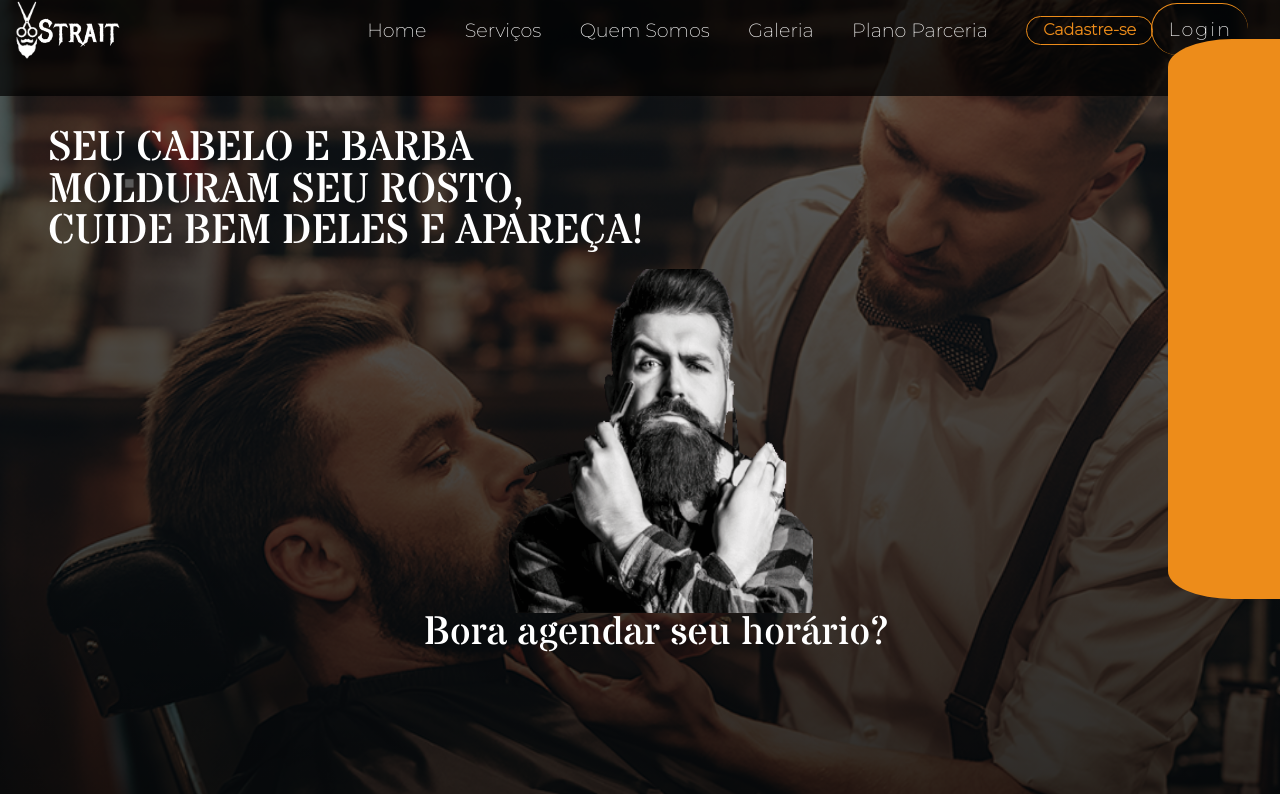
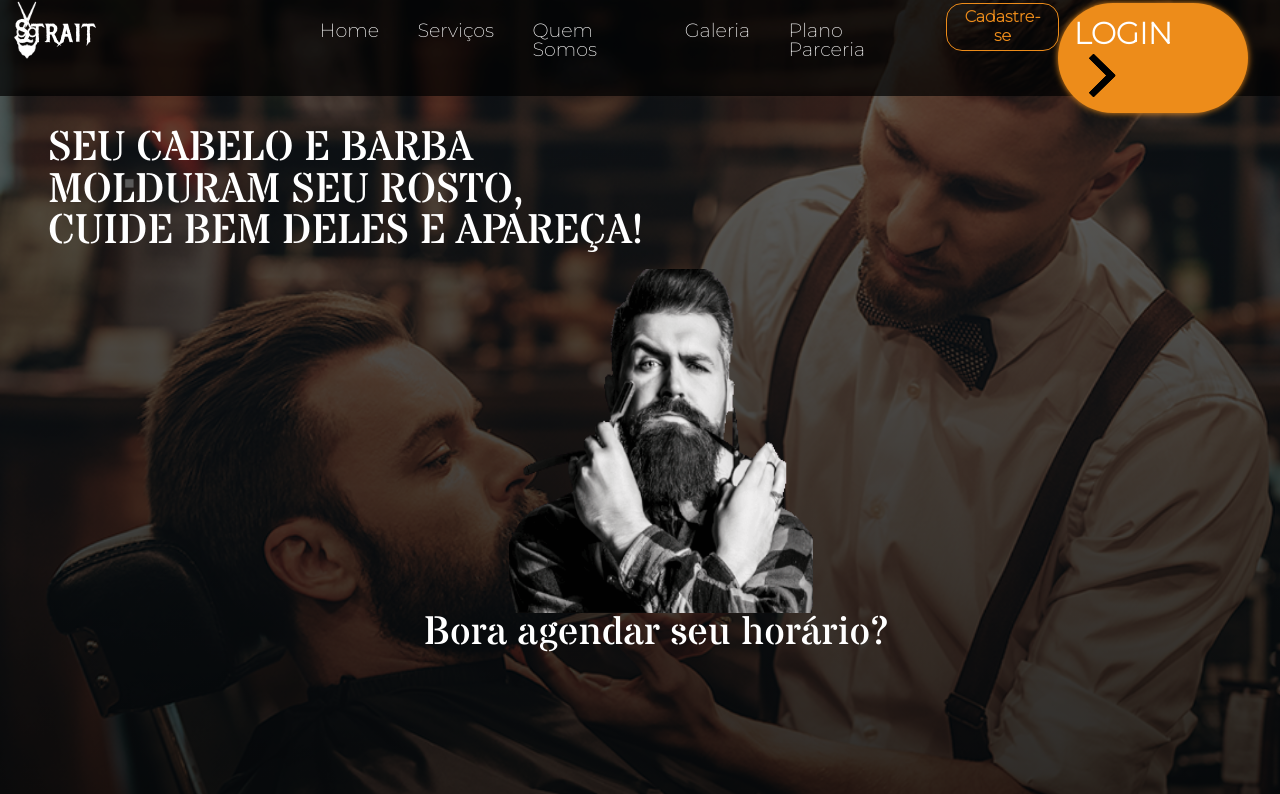
Before and after one commit to Felipediaslc/Barbearia-Strait-Front, a React (Create React App) app: page / in a window 1280 px wide. Shown: the top 794 px of the page. Built offline with nearby package versions, Linux system fonts and the light colour scheme; a web font is replaced by a local one.

Commit message:
refinamento v.06

```diff
--- a/src/componentes/Menu/Menu.css
+++ b/src/componentes/Menu/Menu.css
@@ -126,46 +126,108 @@
 
 } */
 
-.entrar {
-  position: relative;
-  background-color: transparent;
-
-  color: #ED8C1A;
-  border-radius: 60px;
+.btn-conteiner {
   display: flex;
   justify-content: center;
-  align-items: center;
-  text-decoration: none;
-  letter-spacing: 2px;
-  border-top: 0.5px solid #ED8C1A;
-  border-left: 0.5px solid #ED8C1A;
-  padding: 0.2rem 1rem 0.3rem 1rem;
-  cursor: pointer;
-  transition: 0.35s ease;
+  --color-text: #000;
+  --color-background: #ED8C1A;
+  --color-outline: #000;
+  --color-shadow: #00000080;
 }
 
-.entrar:hover {
-  padding-left: 1rem;
-  padding-right: 1rem;
-  color: #000;
-  background: #ED8C1A;
+.btn-content {
+  display: flex;
+  align-items: center;
+  padding: 5px 30px;
+  text-decoration: none;
+  font-family: 'Poppins', sans-serif;
+  font-weight: 600;
+  font-size: 30px;
+  color: var(--color-text);
+  background: var(--color-background);
+  transition: 1s;
+  border-radius: 100px;
+  box-shadow: 0 0 0.2em 0 var(--color-background);
 }
 
-.container {
-  position: absolute;
-  padding: 0.2rem 1rem 0.3rem 1rem;
-  background: #ED8C1A;
-  border-radius: 5%;
-  transition: 0.35s ease;
-  display: flex;
-  justify-content: center;
-  align-items: center;
-  color: #f1f4f7;
+.btn-content:hover, .btn-content:focus {
+  transition: 0.5s;
+  -webkit-animation: btn-content 1s;
+  animation: btn-content 1s;
+  outline: 0.1em solid transparent;
+  outline-offset: 0.2em;
+  box-shadow: 0 0 0.4em 0 var(--color-background);
 }
 
-.entrar:hover .container {
-  left: calc(3% - 5rem);
-  color: #ED8C1A;
-  background: #000;
+.btn-content .icon-arrow {
+  transition: 0.5s;
+  margin-right: 0px;
+  transform: scale(0.6);
+}
 
+.btn-content:hover .icon-arrow {
+  transition: 0.5s;
+  margin-right: 25px;
 }
+
+.icon-arrow {
+  width: 20px;
+  margin-left: 15px;
+  position: relative;
+  top: 6%;
+}
+
+/* SVG */
+#arrow-icon-one {
+  transition: 0.4s;
+  transform: translateX(-60%);
+}
+
+#arrow-icon-two {
+  transition: 0.5s;
+  transform: translateX(-30%);
+}
+
+.btn-content:hover #arrow-icon-three {
+  animation: color_anim 1s infinite 0.2s;
+}
+
+.btn-content:hover #arrow-icon-one {
+  transform: translateX(0%);
+  animation: color_anim 1s infinite 0.6s;
+}
+
+.btn-content:hover #arrow-icon-two {
+  transform: translateX(0%);
+  animation: color_anim 1s infinite 0.4s;
+}
+
+/* SVG animations */
+@keyframes color_anim {
+  0% {
+    fill: #000;
+  }
+
+  50% {
+    fill: var(--color-background);
+  }
+
+  100% {
+    fill: #000;
+  }
+}
+
+/* Button animations */
+@-webkit-keyframes btn-content {
+  0% {
+    outline: 0.2em solid var(--color-background);
+    outline-offset: 0;
+  }
+}
+
+@keyframes btn-content {
+  0% {
+    outline: 0.2em solid var(--color-background);
+    outline-offset: 0;
+  }
+}
--- a/src/componentes/Menu/Menu.js
+++ b/src/componentes/Menu/Menu.js
@@ -19,21 +19,22 @@ function Menu() {
                 <li className='efect'><Link to="/galeria">Galeria</Link></li>
                 <li className='efect'><Link to="/planos">Plano Parceria</Link></li>
                 <li><Link to="/cadastros"><button className='cadastro'  >Cadastre-se</button></Link></li>
-               <li><Link to="/login" className='entrar'>Login<span class="container">
-               <svg height="24" width="24" viewBox="0 0 24 24">
-               <path d="M0 0h24v24H0z" fill="none"></path>
-               <path d="M16.172 11l-5.364-5.364 1.414-1.414L20 12l-7.778 7.778-1.414-1.414L16.172 13H4v-2z" fill="currentColor"></path>
-               </svg></span></Link></li>
+               <li className='btn-conteiner'><Link to="/login" className='btn-content'><span class="btn-title">LOGIN</span>
+               <span class="icon-arrow">
+               <svg width="66px" height="43px" viewBox="0 0 66 43" version="1.1" xmlns="http://www.w3.org/2000/svg" xmlns:xlink="http://www.w3.org/1999/xlink">
+               <g id="arrow" stroke="none" stroke-width="1" fill="none" fill-rule="evenodd">
+               <path id="arrow-icon-one" d="M40.1543933,3.89485454 L43.9763149,0.139296592 C44.1708311,-0.0518420739 44.4826329,-0.0518571125 44.6771675,0.139262789 L65.6916134,20.7848311 C66.0855801,21.1718824 66.0911863,21.8050225 65.704135,22.1989893 C65.7000188,22.2031791 65.6958657,22.2073326 65.6916762,22.2114492 L44.677098,42.8607841 C44.4825957,43.0519059 44.1708242,43.0519358 43.9762853,42.8608513 L40.1545186,39.1069479 C39.9575152,38.9134427 39.9546793,38.5968729 40.1481845,38.3998695 C40.1502893,38.3977268 40.1524132,38.395603 40.1545562,38.3934985 L56.9937789,21.8567812 C57.1908028,21.6632968 57.193672,21.3467273 57.0001876,21.1497035 C56.9980647,21.1475418 56.9959223,21.1453995 56.9937605,21.1432767 L40.1545208,4.60825197 C39.9574869,4.41477773 39.9546013,4.09820839 40.1480756,3.90117456 C40.1501626,3.89904911 40.1522686,3.89694235 40.1543933,3.89485454 Z" fill="#000"></path>
+               <path id="arrow-icon-two" d="M20.1543933,3.89485454 L23.9763149,0.139296592 C24.1708311,-0.0518420739 24.4826329,-0.0518571125 24.6771675,0.139262789 L45.6916134,20.7848311 C46.0855801,21.1718824 46.0911863,21.8050225 45.704135,22.1989893 C45.7000188,22.2031791 45.6958657,22.2073326 45.6916762,22.2114492 L24.677098,42.8607841 C24.4825957,43.0519059 24.1708242,43.0519358 23.9762853,42.8608513 L20.1545186,39.1069479 C19.9575152,38.9134427 19.9546793,38.5968729 20.1481845,38.3998695 C20.1502893,38.3977268 20.1524132,38.395603 20.1545562,38.3934985 L36.9937789,21.8567812 C37.1908028,21.6632968 37.193672,21.3467273 37.0001876,21.1497035 C36.9980647,21.1475418 36.9959223,21.1453995 36.9937605,21.1432767 L20.1545208,4.60825197 C19.9574869,4.41477773 19.9546013,4.09820839 20.1480756,3.90117456 C20.1501626,3.89904911 20.1522686,3.89694235 20.1543933,3.89485454 Z" fill="#000"></path>
+               <path id="arrow-icon-three" d="M0.154393339,3.89485454 L3.97631488,0.139296592 C4.17083111,-0.0518420739 4.48263286,-0.0518571125 4.67716753,0.139262789 L25.6916134,20.7848311 C26.0855801,21.1718824 26.0911863,21.8050225 25.704135,22.1989893 C25.7000188,22.2031791 25.6958657,22.2073326 25.6916762,22.2114492 L4.67709797,42.8607841 C4.48259567,43.0519059 4.17082418,43.0519358 3.97628526,42.8608513 L0.154518591,39.1069479 C-0.0424848215,38.9134427 -0.0453206733,38.5968729 0.148184538,38.3998695 C0.150289256,38.3977268 0.152413239,38.395603 0.154556228,38.3934985 L16.9937789,21.8567812 C17.1908028,21.6632968 17.193672,21.3467273 17.0001876,21.1497035 C16.9980647,21.1475418 16.9959223,21.1453995 16.9937605,21.1432767 L0.15452076,4.60825197 C-0.0425130651,4.41477773 -0.0453986756,4.09820839 0.148075568,3.90117456 C0.150162624,3.89904911 0.152268631,3.89694235 0.154393339,3.89485454 Z" fill="#000"></path>
+               </g>
+               </svg>
+               </span></Link></li>
 
               </ul>
             </nav>
           </header>
 
-         //<a class="swipe">Login <span class="container">
-        // <svg height="24" width="24" viewBox="0 0 24 24">\\
-        //  <path d="M0 0h24v24H0z" fill="none"></path>
-//<path d="M16.172 11l-5.364-5.364 1.414-1.414L20 12l-7.778 7.778-1.414-1.414L16.172 13H4v-2z" fill="currentColor"></path>
-   //       </svg></span> </a>
+
 
 
   );
```
